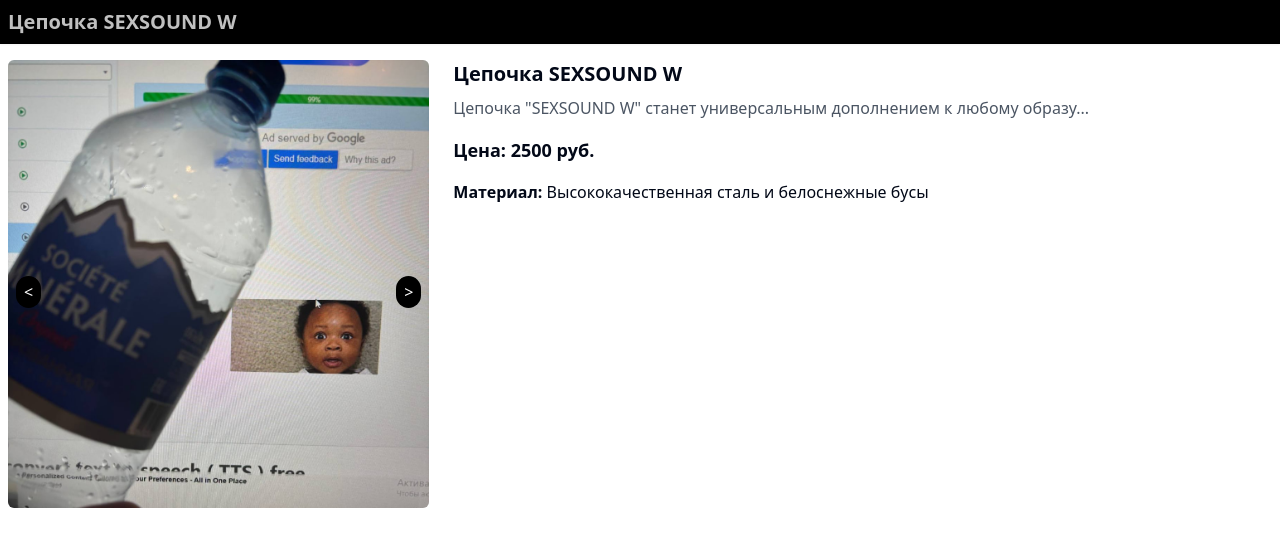
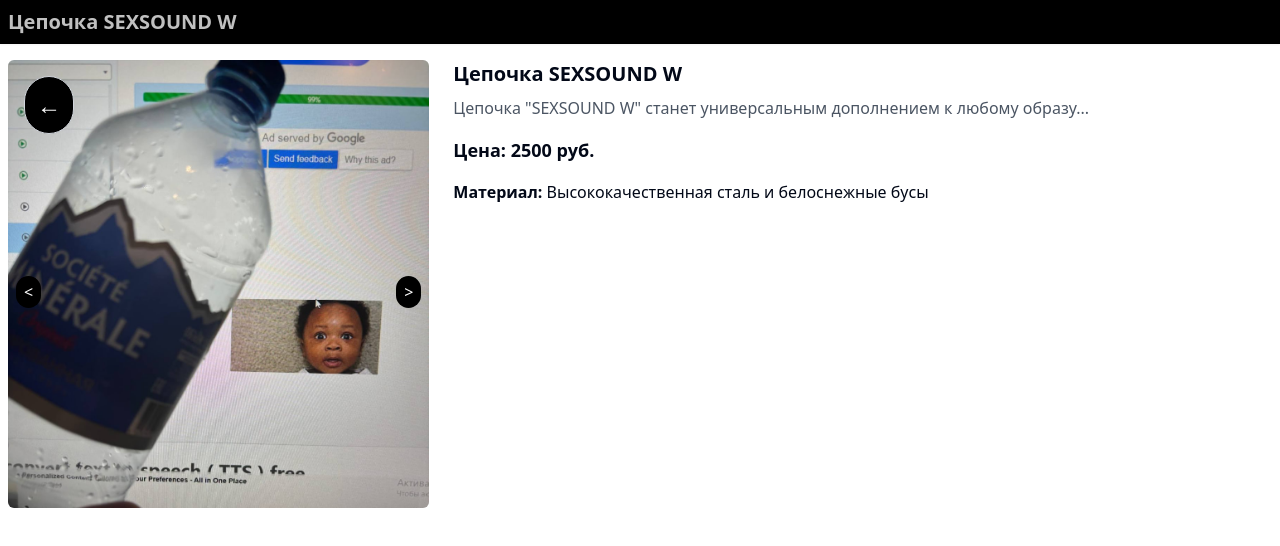
Before and after one commit to Qrixiss/shop, a React (Vite) app: page /product/2 in a window 1280 px wide. Shown: the top 546 px of the page. Built offline with nearby package versions, Linux system fonts and the light colour scheme.

Commit message:
rework button home

```diff
--- a/src/pages/ProductPage.tsx
+++ b/src/pages/ProductPage.tsx
@@ -86,16 +86,16 @@ const ProductPage = () => {
 
       <main className="container mx-auto px-2 py-4">
         <div className="flex flex-col md:flex-row">
-          {/* Кнопка возврата на главную слева сверху */}
+          {/* Кнопка возврата на главную слева сверху (правее на картинке) */}
+          <div className="relative w-full md:w-1/3">
             <Link
               to="/"
-            className="absolute top-16 left-4 text-white text-2xl bg-black p-3 rounded-full border border-gray-300 hover:bg-gray-800"
+              className="absolute top-4 left-4 text-white text-2xl bg-black p-3 rounded-full border border-gray-300 hover:bg-gray-800"
             >
               &#8592; {/* Стрелка влево */}
             </Link>
 
             {/* Слайдер изображений */}
-          <div className="w-full md:w-1/3 relative">
             <img
               src={product.images[currentImage]}
               alt={`${product.name} - изображение ${currentImage + 1}`}
```
Lines whose indentation alone changed are shown as unchanged.
